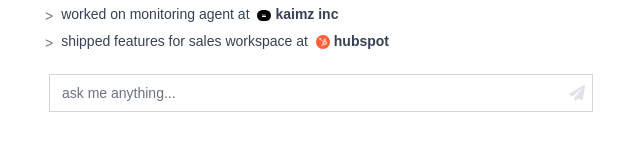
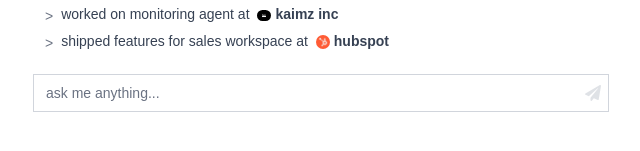
Before and after one commit to FuJacob/jafu-portfolio, a Next.js app in the folder main/: page / in a window 1280 px wide. Shown: the part 573-724 px from the top of the page, without its empty margins (319-959 px from the left). Built offline with nearby package versions, Linux system fonts and the light colour scheme; a web font is replaced by a local one.

Commit message:
fix: chatbox width

```diff
--- a/main/app/page.tsx
+++ b/main/app/page.tsx
@@ -95,7 +95,7 @@ export default function Home() {
           </div>
 
           {/* Mini chat input below content box */}
-          <div className="w-full px-2 md:px-4 mt-1 md:mt-2">
+          <div className="w-full mt-1 md:mt-2">
             <MiniChatInput
               value={inputValue}
               onChange={setInputValue}
```
